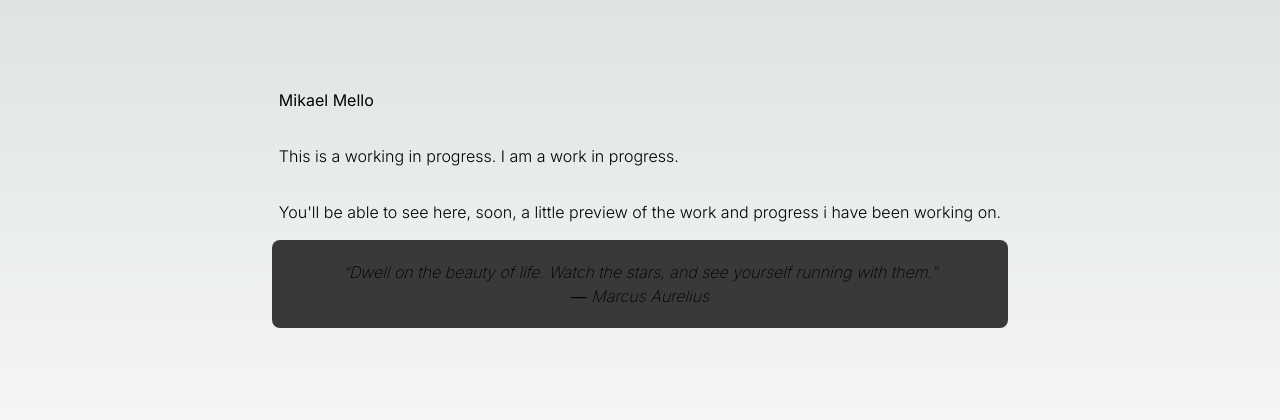
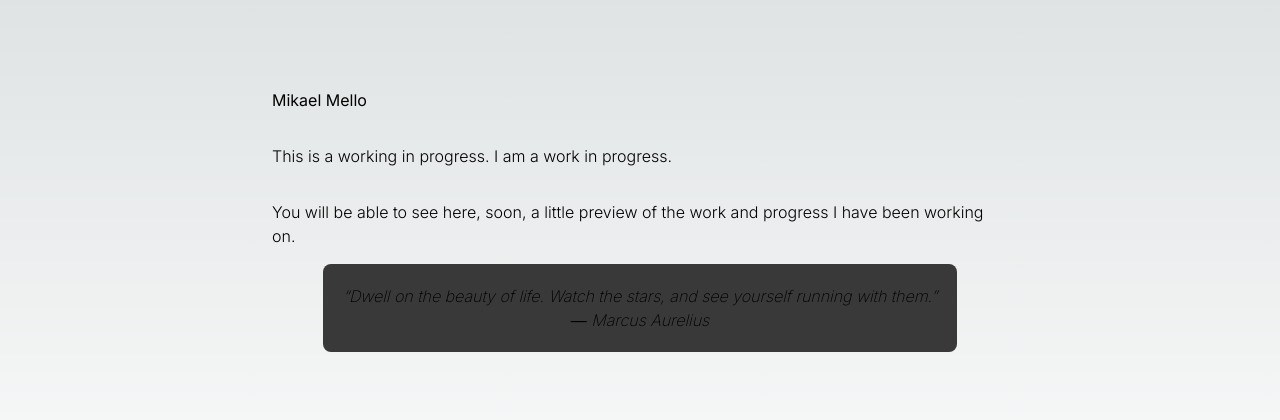
Before and after one commit to Cosmosmello/Portfolio, a Next.js app: page / in a window 1280 px wide. Shown: the part 184-604 px from the top of the page. Built offline with nearby package versions, Linux system fonts and the light colour scheme.

Commit message:
workinginprogress2

```diff
--- a/app/page.tsx
+++ b/app/page.tsx
@@ -7,10 +7,10 @@ export default function Home() {
       <div>
         <h1 className="p-4">Mikael Mello</h1>
         <p className="p-4 font-light">This is a working in progress. I am a work in progress.</p>
-        <p className="p-4 font-light">You'll be able to see here, soon, a little preview of the work and progress i have been working on.</p>
+        <p className="p-4 font-light">You will be able to see here, soon, a little preview of the work and progress I have been working on.</p>
       </div>
 
-      <div className="w-full px-4 md: px-24">
+      <div className="">
         <CodeBlock
           quote="“Dwell on the beauty of life. Watch the stars, and see yourself running with them.”"
           author="― Marcus Aurelius"
```
